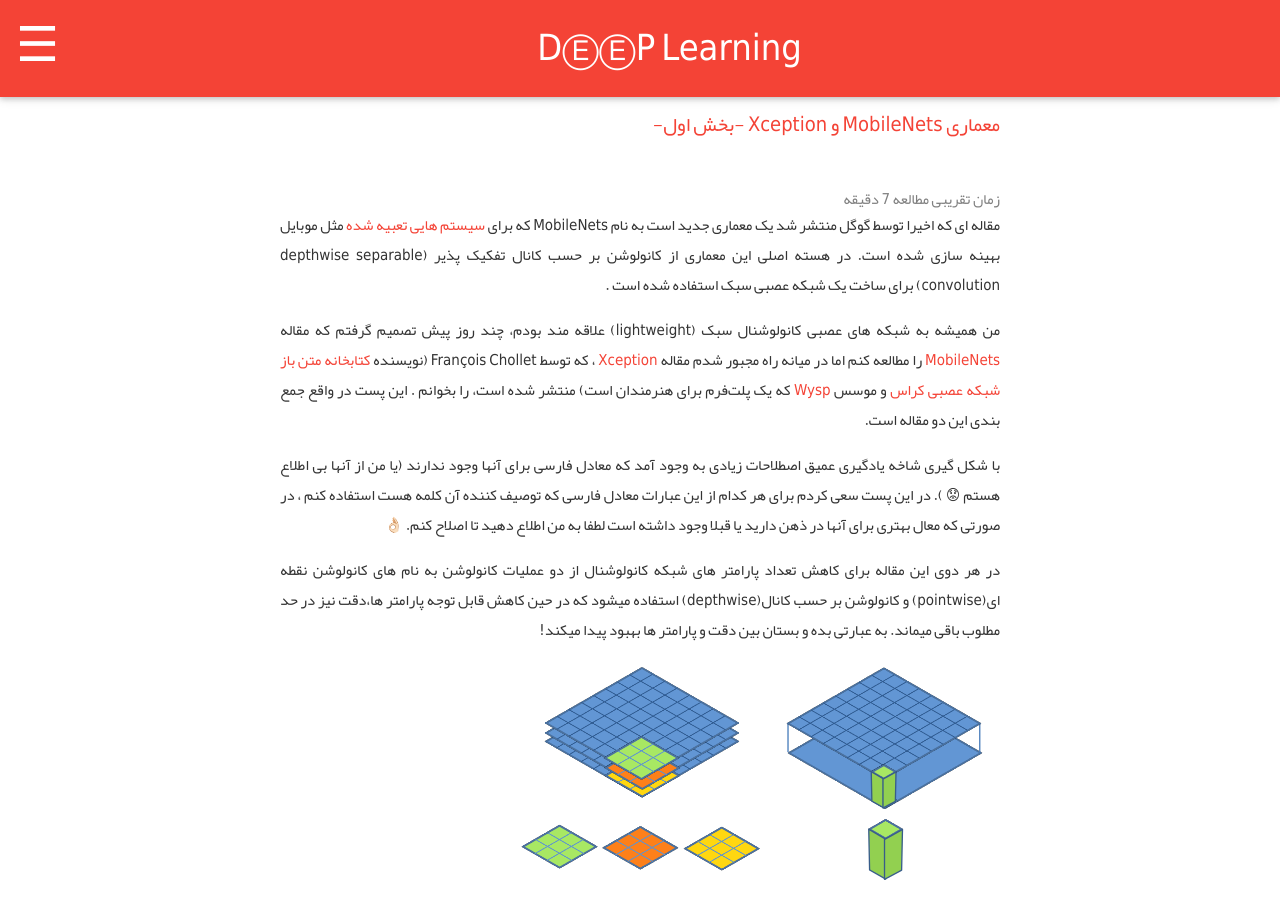
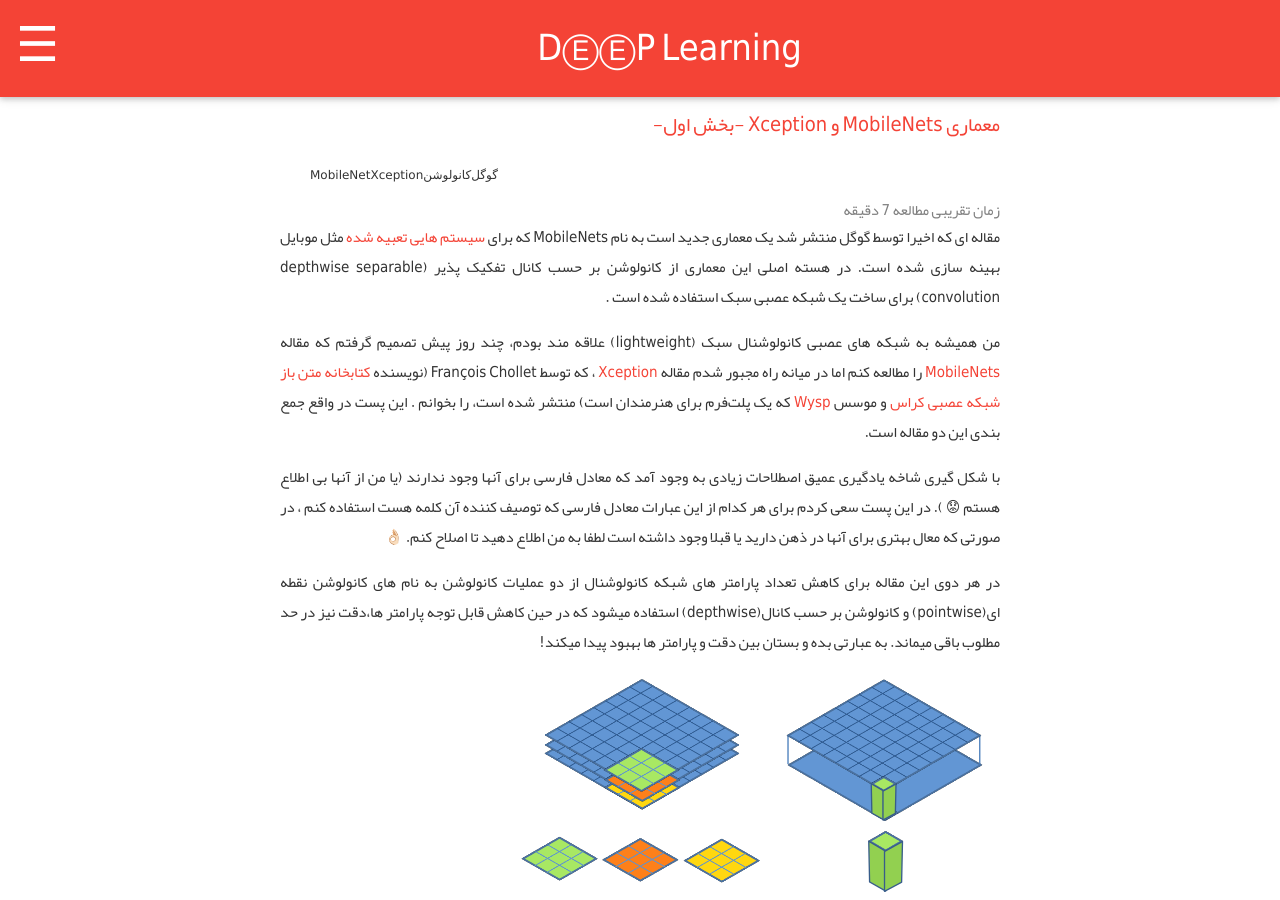
Before and after one commit to AlisterTA/alisterta.github.io, a Jekyll site: the page built from _posts/2017-07-06-معماری MobileNets و Xception -بخش اول-.md, in a window 1280 px wide and 900 px high. Built offline with Jekyll 4.4.1, drawn with Linux system fonts in a browser that asks for light colours; comment, search, counter and statistics services are not loaded.

Commit message:
Update 2017-07-06-معماری MobileNets و Xception -بخش اول-.md

```diff
--- a/_posts/2017-07-06-معماری MobileNets و Xception -بخش اول-.md
+++ b/_posts/2017-07-06-معماری MobileNets و Xception -بخش اول-.md
@@ -1,6 +1,7 @@
 ---
 layout: post
 title: معماری MobileNets و Xception -بخش اول-
+tags: [MobileNet,Xception,کانولوشن,گوگل]
 ---
 مقاله ای که اخیرا توسط گوگل منتشر شد یک معماری جدید است به نام MobileNets که برای [سیستم هایی تعبیه شده](https://en.wikipedia.org/wiki/Embedded_system) مثل موبایل بهینه سازی شده است. در هسته اصلی این معماری از کانولوشن بر حسب کانال تفکیک پذیر (depthwise separable convolution) برای ساخت یک شبکه عصبی سبک استفاده شده است .
 
```
